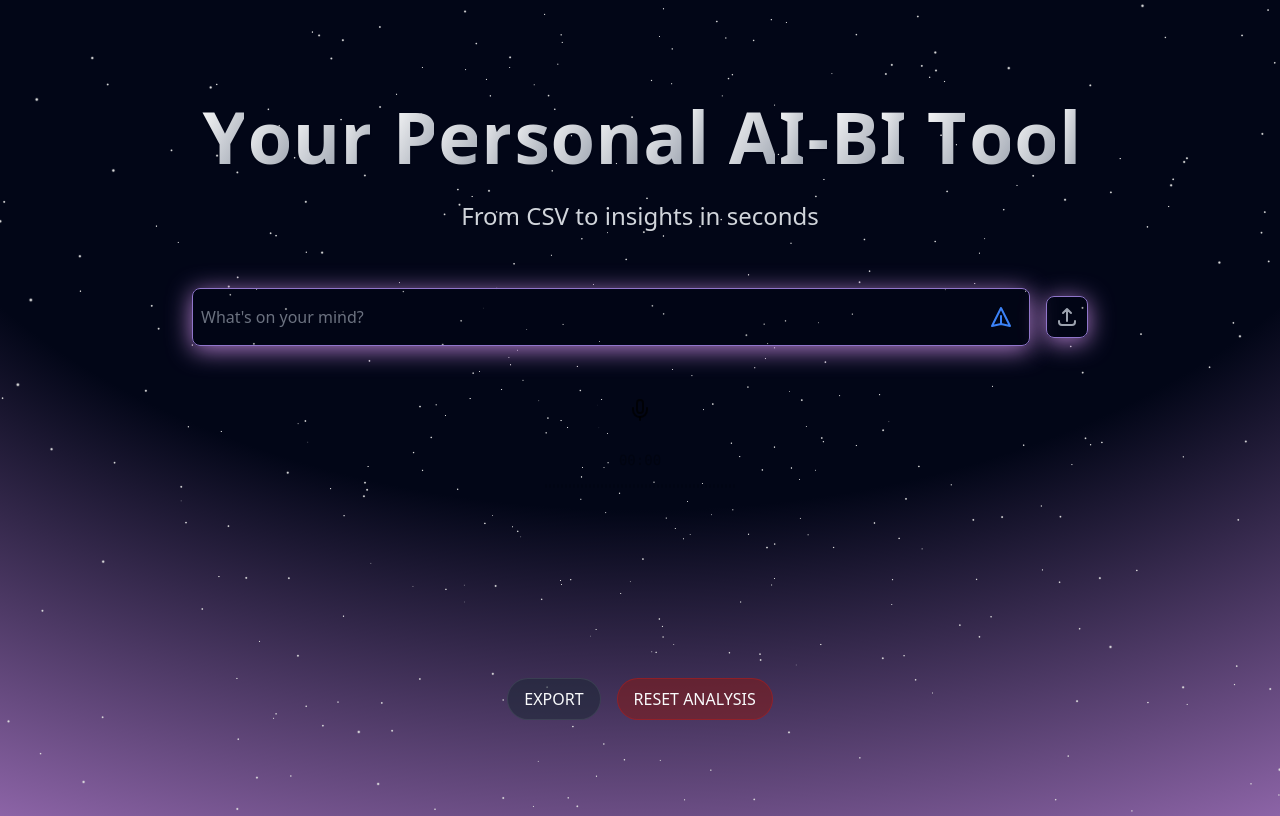
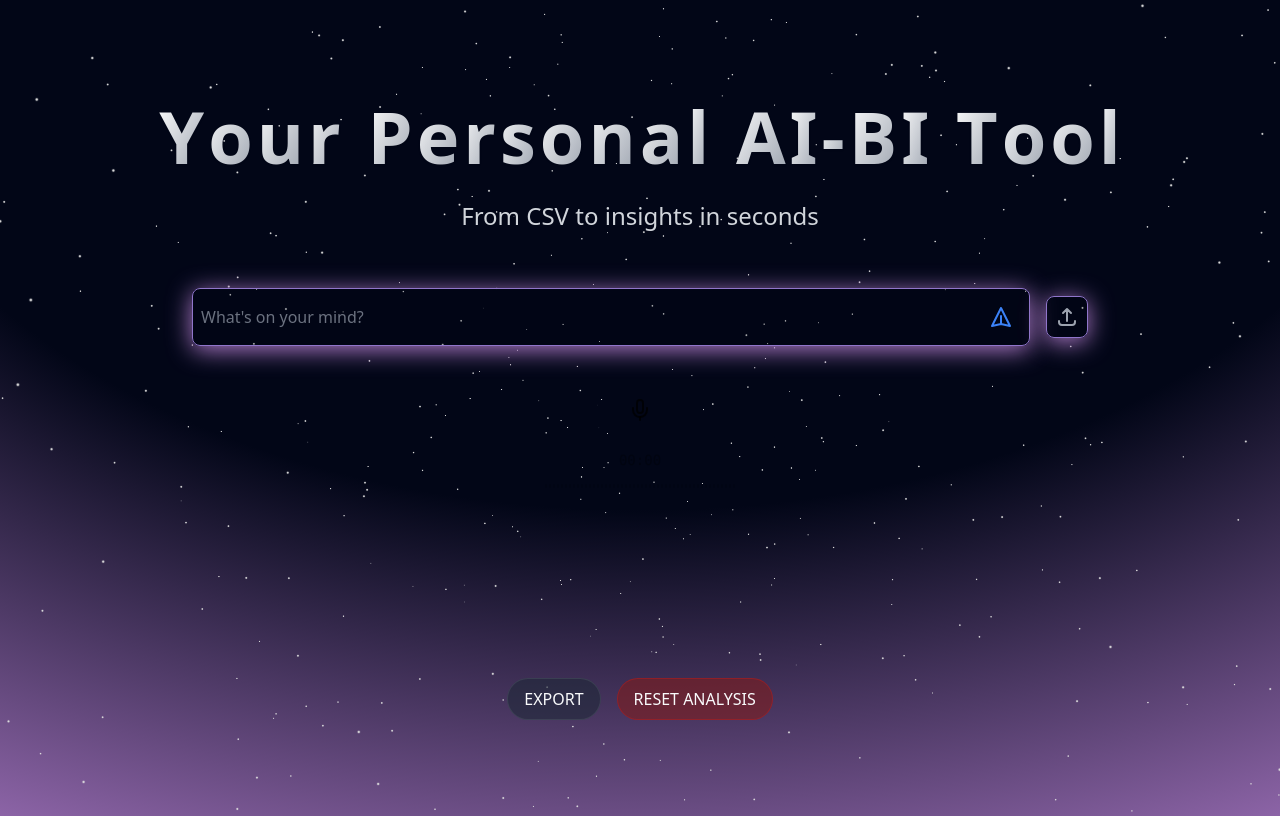
Before and after one commit to sachinjain3677/ai-analytics-ui, a React (Create React App) app: page / in a window 1280 px wide. Built offline with nearby package versions, Linux system fonts and the light colour scheme.

Commit message:
Fix spacing in heading

```diff
--- a/src/pages/Home.js
+++ b/src/pages/Home.js
@@ -206,7 +206,7 @@ const Home = () => {
     >
       <div className="relative z-10 flex flex-col items-center w-full mx-auto px-4 sm:px-6 lg:px-8 min-w-[1300px]">
         <GradualSpacing
-          className="font-display bg-gradient-to-br from-white to-gray-400 bg-clip-text text-center text-3xl font-bold tracking-tighter text-transparent sm:text-5xl md:text-7xl md:leading-[5rem]"
+          className="font-display bg-gradient-to-br from-white to-gray-400 bg-clip-text text-center text-3xl font-bold text-transparent sm:text-5xl md:text-7xl md:leading-[5rem]"
           text="Your Personal AI-BI Tool"
         />
         <AnimatePresence>
```
